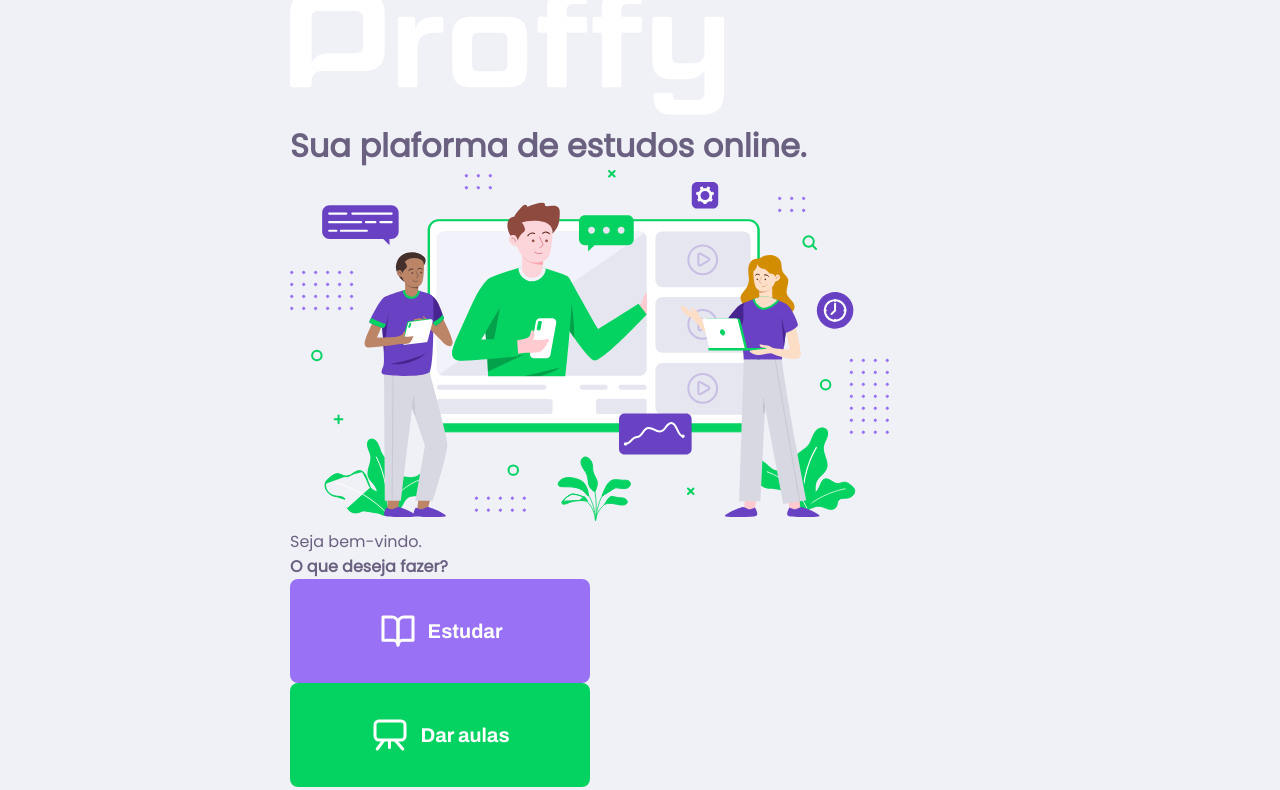
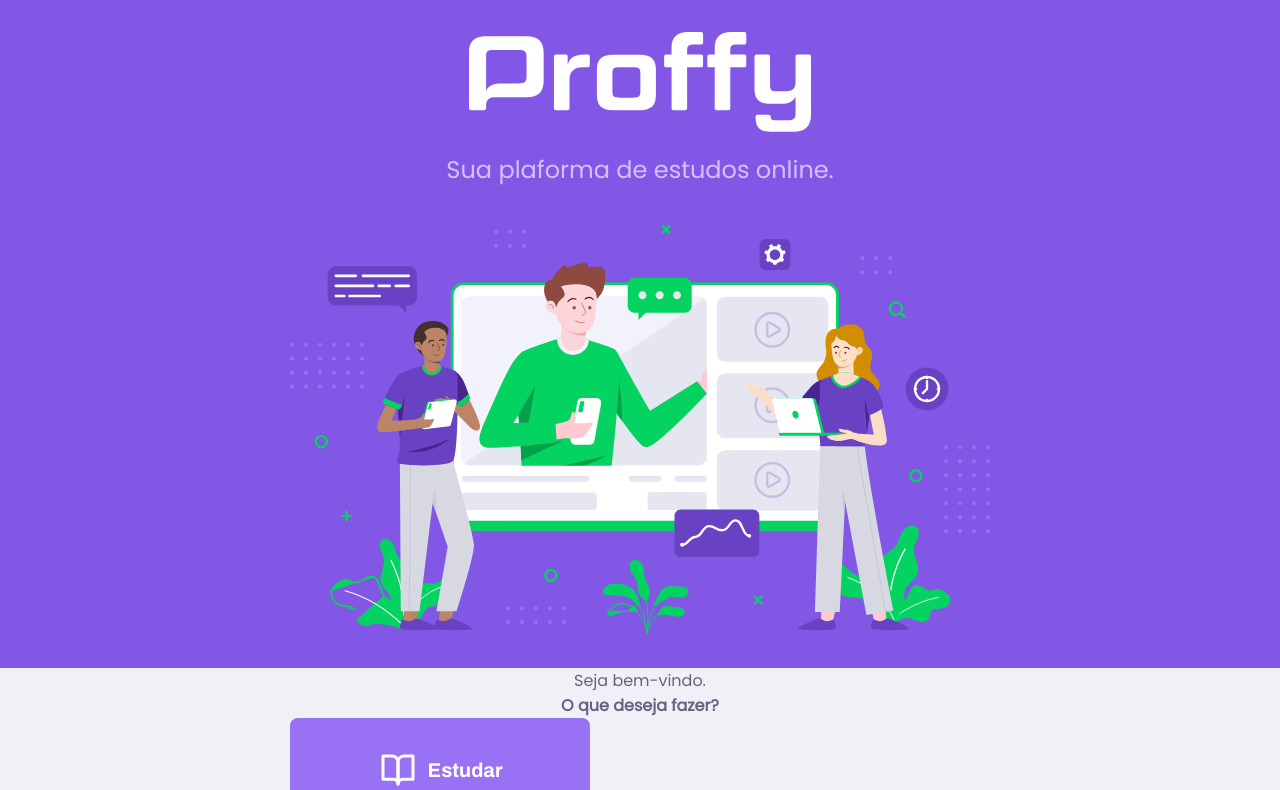
Before and after one commit to omurilo/proffy, a React (Create React App) app: page / in a window 1280 px wide. Shown: the top 790 px of the page. Built offline with nearby package versions, Linux system fonts and the light colour scheme.

Commit message:
feat: stylize landing page header

```diff
--- a/src/pages/Landing/styles.ts
+++ b/src/pages/Landing/styles.ts
@@ -4,23 +4,60 @@
 
 import { Button as ButtonLink } from "../../components/ButtonLink";
 
-export const Container = styled.div``;
+export const Container = styled.div`
+  width: 100vw;
+  height: 100vh;
 
-export const Header = styled.div``;
+  display: flex;
+  align-items: center;
+  flex-direction: column;
+  text-align: center;
+`;
 
-export const HeaderContent = styled.div``;
+export const Header = styled.div`
+  display: flex;
+  align-items: center;
+  flex-direction: column;
+  justify-content: center;
 
-export const LogoContainer = styled.div``;
+  width: 100%;
+  height: 100%;
+
+  color: var(--color-text-in-primary);
+  background-color: var(--color-primary);
+
+  padding: 3.2rem 0;
+`;
+
+export const HeaderContent = styled.div`
+  display: flex;
+  flex-direction: column;
+  align-items: center;
+  justify-content: center;
+`;
+
+export const LogoContainer = styled.div`
+  margin-bottom: 3.2rem;
+`;
 
 export const Logo = styled.img.attrs({
   src: logoImg,
-})``;
+})`
+  height: 10rem;
+`;
 
-export const Title = styled.h1``;
+export const Title = styled.h1`
+  font-weight: 500;
+  font-size: 2.4rem;
+  line-height: 4.6rem;
+  margin-top: 0.8rem;
+`;
 
 export const Hero = styled.img.attrs({
   src: heroImg,
-})``;
+})`
+  width: 100%;
+`;
 
 export const Footer = styled.div``;
 
```
